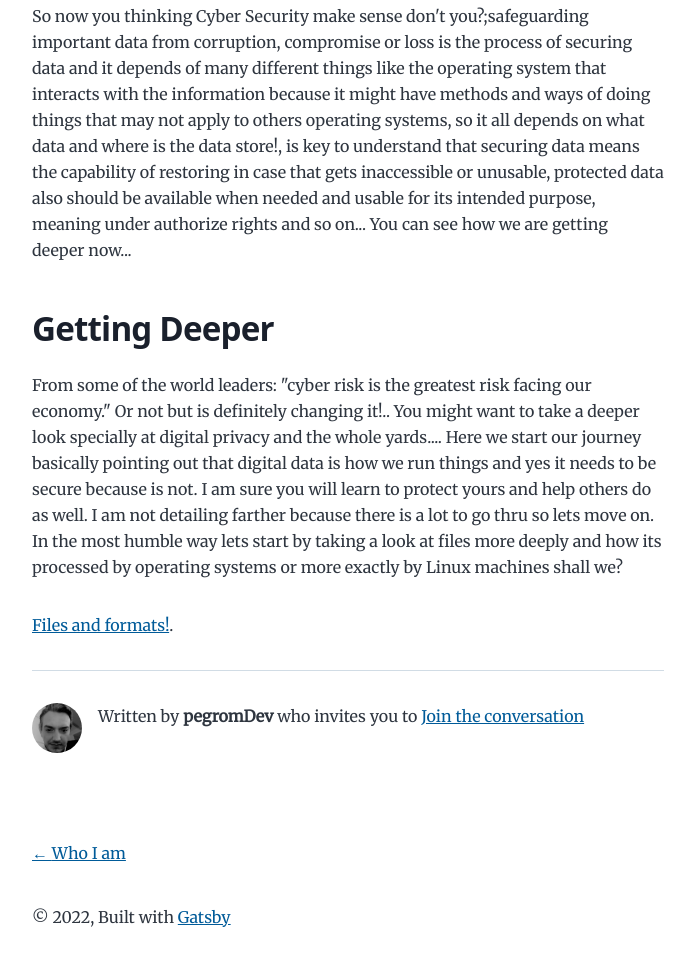
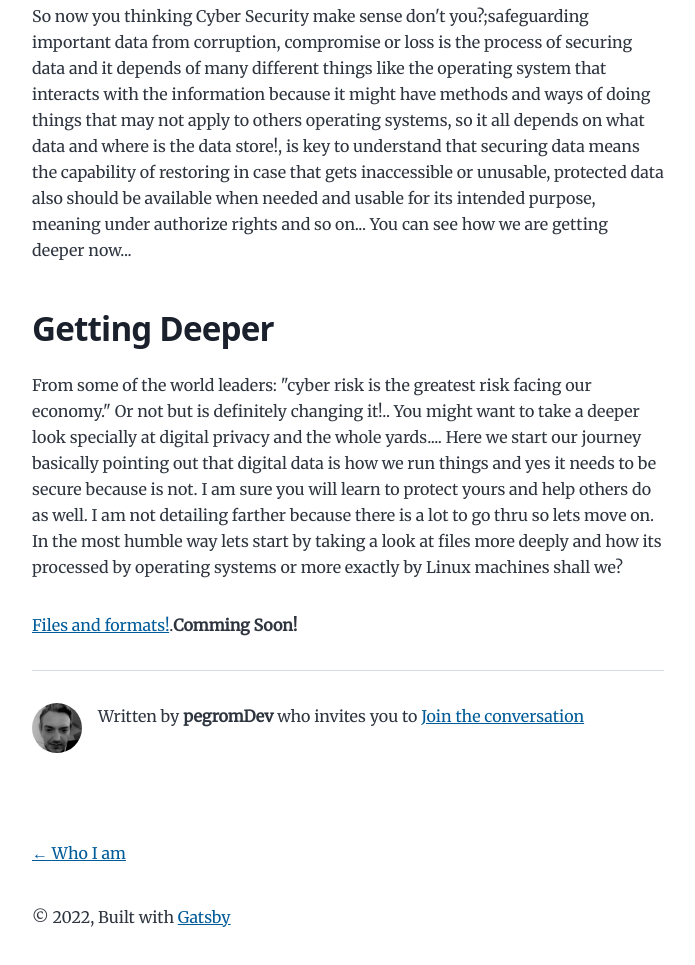
Before and after one commit to pegromdev/pegromdev, a Gatsby site: page /whatIsCybersecurity/whatIsCybersecurity/ in a window 1280 px wide. Shown: the part 1134-2099 px from the top of the page, without its empty margins (292-987 px from the left). Built offline with nearby package versions, Linux system fonts and the light colour scheme; Gatsby itself is replaced by a stand-in of ours.

Commit message:
Comming Soon FIX

```diff
--- a/content/blog/whatIsCybersecurity/whatIsCybersecurity.md
+++ b/content/blog/whatIsCybersecurity/whatIsCybersecurity.md
@@ -30,4 +30,4 @@ So now you thinking Cyber Security make sense don't you?;safeguarding important
 From some of the world leaders: "cyber risk is the greatest risk facing our economy." Or not but is definitely changing it!.. You might want to take a deeper look specially at digital privacy and the whole yards.... Here we start our journey basically pointing out that digital data is how we run things and yes it needs to be secure because is not. I am sure you will learn to protect yours and help others do as well. I am not detailing farther because there is a lot to go thru so lets move on.
 In the most humble way lets start by taking a look at files more deeply and how its processed by operating systems or more exactly by Linux machines shall we?
 
-[Files and formats!]().
+[Files and formats!]().**Comming Soon!**
```
